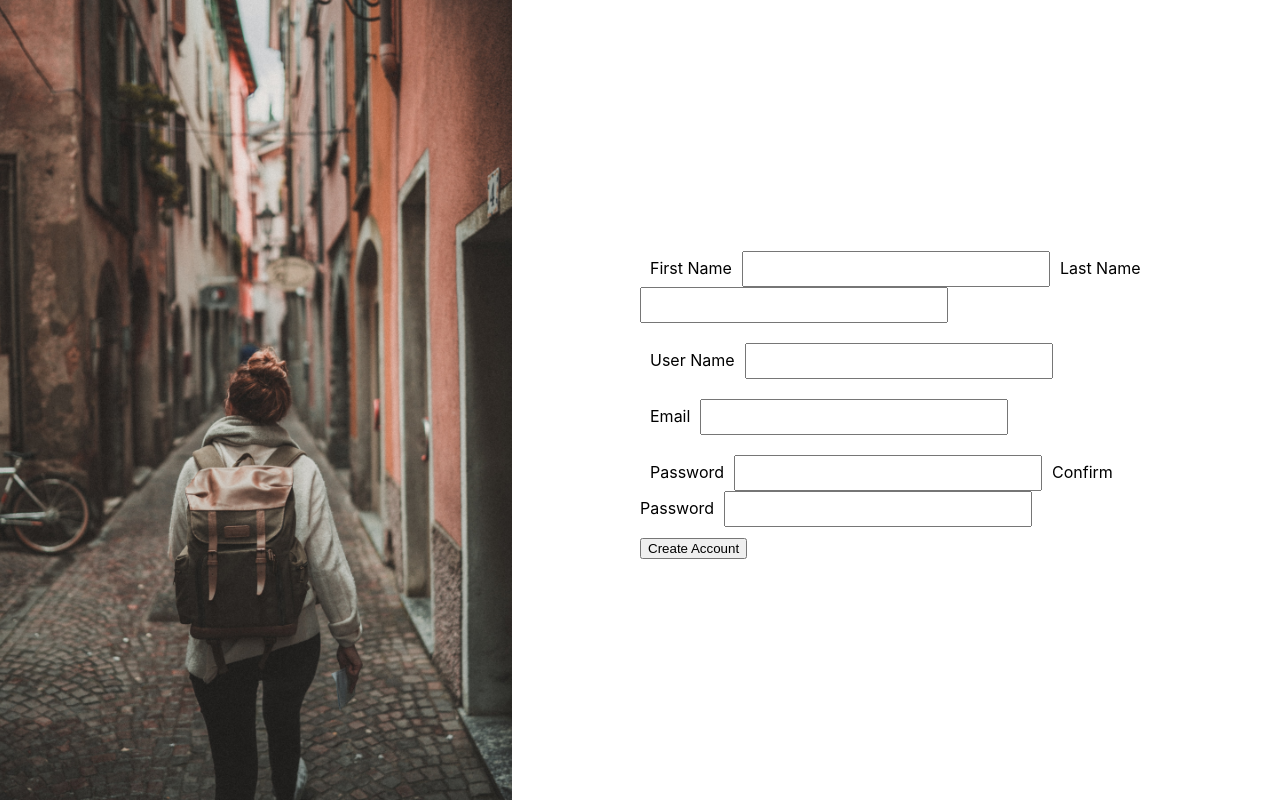
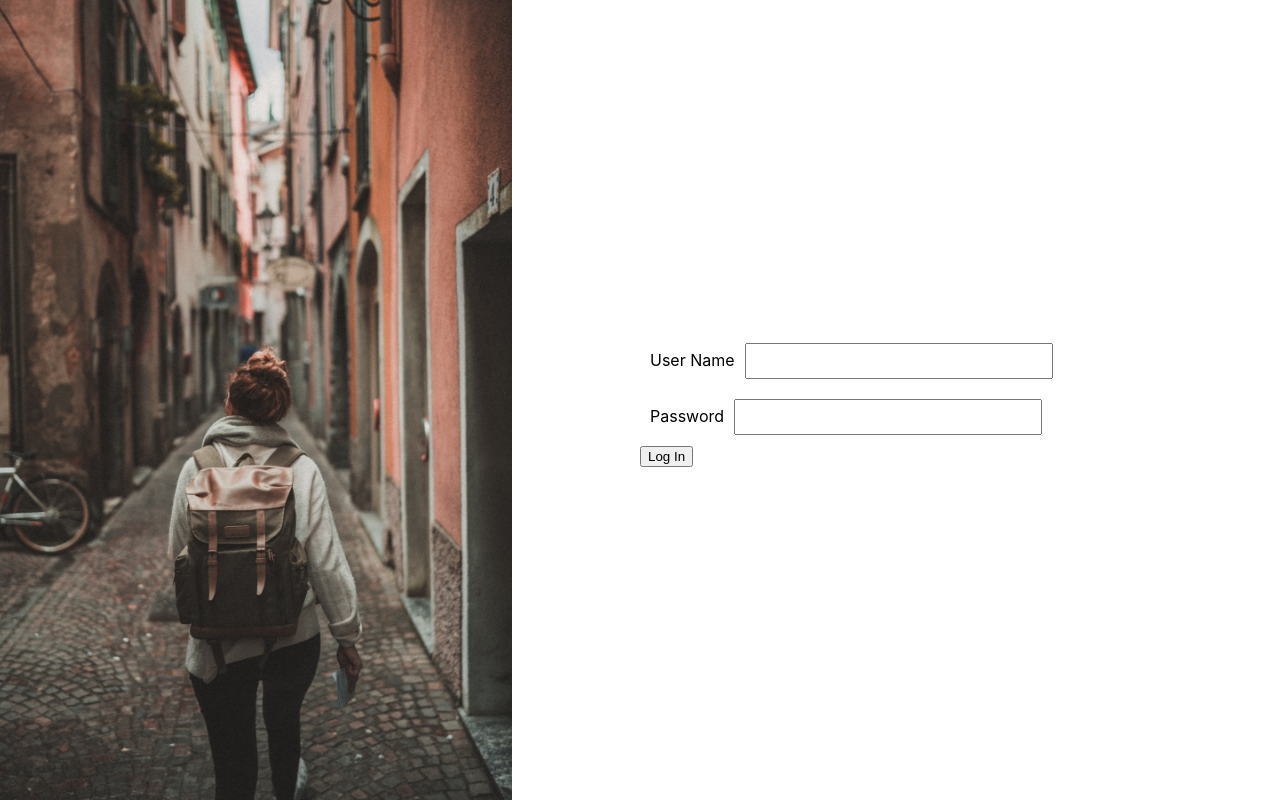
Before and after one commit to NathanNguyen345/Travel_Time, a React (Create React App) app in the folder travel_time/: page /Login in a window 1280 px wide. Built offline with nearby package versions, Linux system fonts and the light colour scheme.

Commit message:
Added user login functionality

```diff
--- a/travel_time/src/App.js
+++ b/travel_time/src/App.js
@@ -1,13 +1,35 @@
-import React from "react";
+import React, { useContext, useReducer } from "react";
 import "./App.css";
+import { BrowserRouter as Router, Switch, Route } from "react-router-dom";
+
 import Landing from "./component/Landing/Landing";
-import { BrowserRouter as Router, Switch, Route } from "react-router-dom";
 import LocationSelect from "./component/Location/LocationSelect";
 import Login from "./component/Login/Login";
 
+import UserInputContext from "./component/context/userInputContext";
+import UserInputReducer from "./component/context/userInputReducer";
+import UserLoginContext from "./component/context/userLoginContext";
+import UserLoginReducer from "./component/context/userLoginReducer";
+
 function App() {
+  // User Input Context
+  const userInputInitialState = useContext(UserInputContext);
+  const [inputState, inputDispatch] = useReducer(
+    UserInputReducer,
+    userInputInitialState
+  );
+
+  // User Login Context
+  const userLoginInitialState = useContext(UserLoginContext);
+  const [loginState, loginDispatch] = useReducer(
+    UserLoginReducer,
+    userLoginInitialState
+  );
+
   return (
     <Router>
+      <UserLoginContext.Provider value={{ loginState, loginDispatch }}>
+        <UserInputContext.Provider value={{ inputState, inputDispatch }}>
           <div className="App">
             <Switch>
               <Route path="/" exact component={Landing} />
@@ -15,6 +37,8 @@ function App() {
               <Route path="/Login" exact component={Login} />
             </Switch>
           </div>
+        </UserInputContext.Provider>
+      </UserLoginContext.Provider>
     </Router>
   );
 }
--- a/travel_time/src/component/Login/CreateUser.js
+++ b/travel_time/src/component/Login/CreateUser.js
@@ -1,76 +1,18 @@
-import React, { useReducer, useContext } from "react";
-import axios from "axios";
+import React, { useContext } from "react";
 import classes from "./Login.module.css";
-import UserInput from "./UserInput";
-import UserInputContext from "../context/userInputContext";
-import UserInputReducer from "../context/userInputReducer";
+import CreateUserForm from "./CreateUserForm";
+import UserLogin from "./UserLogin";
 
 function CreateUser() {
-  const initialState = useContext(UserInputContext);
-  const [state, dispatch] = useReducer(UserInputReducer, initialState);
-
-  // Call API to create user
-  const createAccount = () => {
-    axios
-      .post("/user/add", {
-        firstName: state.firstName,
-        lastName: state.lastName,
-        userName: state.userName,
-        email: state.email,
-        password: state.password,
-      })
-      .then((resp) => {
-        alert(resp.data.msg);
-      })
-      .catch((err) => alert(err.response.data.msg));
-  };
-
-  // Non-matching password flag
-  const passwordFlag = () => {
-    if (state.password !== state.confirmPassword) {
-      return <h3>Password Doesn't Match</h3>;
-    }
-  };
-
   return (
-    <UserInputContext.Provider value={{ state, dispatch }}>
-      <div className={`${classes.create_user_container}`}>
-        <div className={`${classes.create_user_flex}`}>
-          <div className={`${classes.login_flex_item}`}>
-            <form>
-              <div className={`${classes.login_flex_item}`}>
-                <UserInput labelName={"First Name"} />
-                <UserInput labelName={"Last Name"} />
-              </div>
-
-              <div className={`${classes.login_flex_item}`}>
-                <UserInput labelName={"User Name"} />
-              </div>
-
-              <div className={`${classes.login_flex_item}`}>
-                <UserInput labelName={"Email"} />
-              </div>
-
-              <div className={`${classes.login_flex_item}`}>
-                <UserInput labelName={"Password"} />
-                <UserInput labelName={"Confirm Password"} />
-                {passwordFlag()}
-              </div>
-
-              <button
-                type="button"
-                onClick={createAccount}
-                disabled={
-                  state.password === state.confirmPassword ? false : true
-                }
-              >
-                Create Account
-              </button>
-            </form>
-          </div>
+    <div className={`${classes.create_user_container}`}>
+      <div className={`${classes.create_user_flex}`}>
+        <div className={`${classes.login_flex_item}`}>
+          {/* <CreateUserForm /> */}
+          <UserLogin />
         </div>
       </div>
-    </UserInputContext.Provider>
+    </div>
   );
 }
 
--- /dev/null
+++ b/travel_time/src/component/Login/CreateUserForm.js
@@ -0,0 +1,69 @@
+import React, { useContext } from "react";
+import axios from "axios";
+import classes from "./Login.module.css";
+import UserInput from "./UserInput";
+import UserInputConext from "../context/userInputContext";
+
+function CreateUserForm() {
+  const { inputState, inputDispatch } = useContext(UserInputConext);
+
+  // Call API to create user
+  const createAccount = () => {
+    axios
+      .post("/user/add", {
+        firstName: inputState.firstName,
+        lastName: inputState.lastName,
+        userName: inputState.userName,
+        email: inputState.email,
+        password: inputState.password,
+      })
+      .then((res) => {
+        alert(res.data.msg);
+      })
+      .catch((err) => alert(err.response.data.msg));
+  };
+
+  // Non-matching password flag
+  const passwordFlag = () => {
+    if (inputState.password !== inputState.confirmPassword) {
+      return <h3>Password Doesn't Match</h3>;
+    }
+  };
+
+  return (
+    <React.Fragment>
+      <form>
+        <div className={`${classes.login_flex_item}`}>
+          <UserInput labelName={"First Name"} dispatch={inputDispatch} />
+          <UserInput labelName={"Last Name"} dispatch={inputDispatch} />
+        </div>
+
+        <div className={`${classes.login_flex_item}`}>
+          <UserInput labelName={"User Name"} dispatch={inputDispatch} />
+        </div>
+
+        <div className={`${classes.login_flex_item}`}>
+          <UserInput labelName={"Email"} dispatch={inputDispatch} />
+        </div>
+
+        <div className={`${classes.login_flex_item}`}>
+          <UserInput labelName={"Password"} dispatch={inputDispatch} />
+          <UserInput labelName={"Confirm Password"} dispatch={inputDispatch} />
+          {passwordFlag()}
+        </div>
+
+        <button
+          type="button"
+          onClick={createAccount}
+          disabled={
+            inputState.password === inputState.confirmPassword ? false : true
+          }
+        >
+          Create Account
+        </button>
+      </form>
+    </React.Fragment>
+  );
+}
+
+export default CreateUserForm;
--- a/travel_time/src/component/Login/UserInput.js
+++ b/travel_time/src/component/Login/UserInput.js
@@ -1,10 +1,8 @@
-import React, { useContext } from "react";
+import React from "react";
 import classes from "./Login.module.css";
-import UserInputContext from "../context/userInputContext";
 
 function UserInput(props) {
-  const { dispatch } = useContext(UserInputContext);
-  const { labelName } = props;
+  const { labelName, dispatch } = props;
 
   return (
     <React.Fragment>
--- /dev/null
+++ b/travel_time/src/component/Login/UserLogin.js
@@ -0,0 +1,46 @@
+import React, { useContext } from "react";
+import axios from "axios";
+import classes from "./Login.module.css";
+import { LOG_IN } from "../context/types";
+import UserInput from "./UserInput";
+import UserInputContext from "../context/userInputContext";
+import UserLoginContext from "../context/userLoginContext";
+
+function UserLogin() {
+  const { loginState, loginDispatch } = useContext(UserLoginContext);
+  const { inputState, inputDispatch } = useContext(UserInputContext);
+
+  const userLogin = () => {
+    axios
+      .post("/user/login", {
+        userName: inputState.userName,
+        password: inputState.password,
+      })
+      .then((res) => {
+        alert("Log In Successful");
+        loginDispatch({ type: LOG_IN, value: res.data });
+        loginDispatch.userName = res.data.userName;
+      })
+      .catch((err) => alert(err.response.data.msg));
+  };
+
+  return (
+    <React.Fragment>
+      <form>
+        <div className={`${classes.login_flex_item}`}>
+          <UserInput labelName={"User Name"} dispatch={inputDispatch} />
+        </div>
+
+        <div className={`${classes.login_flex_item}`}>
+          <UserInput labelName={"Password"} dispatch={inputDispatch} />
+        </div>
+
+        <button type="button" onClick={userLogin}>
+          Log In
+        </button>
+      </form>
+    </React.Fragment>
+  );
+}
+
+export default UserLogin;
--- a/travel_time/src/component/Nav/Nav.js
+++ b/travel_time/src/component/Nav/Nav.js
@@ -1,8 +1,9 @@
 import React, { useRef, useEffect } from "react";
 import classes from "./Nav.module.css";
-import NavArrow from "./NavArrow";
 import { gsap } from "gsap";
 import { ScrollToPlugin } from "gsap/ScrollToPlugin";
+import { Link } from "react-router-dom";
+import NavArrow from "./NavArrow";
 
 gsap.registerPlugin(ScrollToPlugin);
 
@@ -42,7 +43,9 @@ function Nav() {
               </button>
             </li>
             <li>
-              <button>Log In</button>
+              <Link to="/Login">
+                <button>Log In</button>
+              </Link>
             </li>
           </ul>
         </div>
--- a/travel_time/src/component/context/types.js
+++ b/travel_time/src/component/context/types.js
@@ -4,3 +4,5 @@ export const USER_NAME = "User Name";
 export const EMAIL = "Email";
 export const PASSWORD = "Password";
 export const CONFIRM_PASSWORD = "Confirm Password";
+export const LOG_IN = "LOG_IN";
+export const LOG_OUT = "LOG_OUT";
--- /dev/null
+++ b/travel_time/src/component/context/userLoginContext.js
@@ -0,0 +1,8 @@
+import { createContext } from "react";
+
+const userLoginContext = createContext({
+  id: "",
+  userName: "GUEST",
+});
+
+export default userLoginContext;
--- /dev/null
+++ b/travel_time/src/component/context/userLoginReducer.js
@@ -0,0 +1,16 @@
+import { LOG_IN, LOG_OUT } from "./types";
+
+export default (state, action) => {
+  switch (action.type) {
+    case LOG_IN:
+      state.id = action.value.data.id;
+      state.userName = action.value.data.userName;
+      return { ...state };
+    case LOG_OUT:
+      state.id = "";
+      state.userName = "GUEST";
+      return { ...state };
+    default:
+      return;
+  }
+};
```
Also changed, not shown: 1 other file (tests, documents, lock files or other folders). Lines whose indentation alone changed are shown as unchanged.
